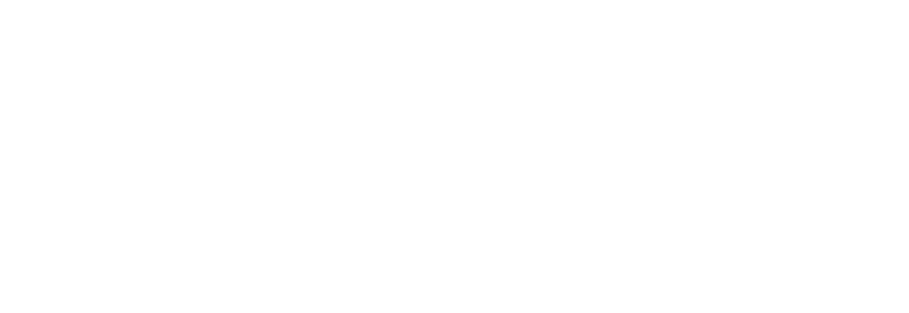
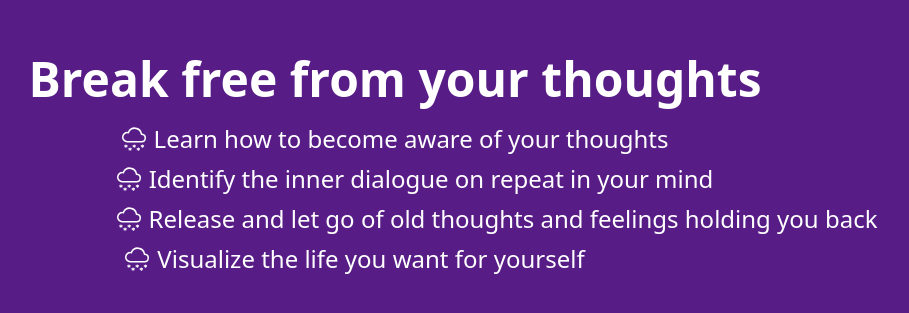
Before and after one commit to saurabh-3008/mind-seeds, a React (Vite) app: page /Secondpage in a window 1280 px wide. Before the commit this address had no page. Shown: the part 235-548 px from the top of the page, without its empty margins (245-1154 px from the left). Built offline with nearby package versions, Linux system fonts and the light colour scheme.

Commit message:
second page

```diff
--- a/package.json
+++ b/package.json
@@ -12,6 +12,7 @@
   "dependencies": {
     "react": "^18.3.1",
     "react-dom": "^18.3.1",
+    "react-icons": "^5.2.1",
     "react-router": "^6.26.0",
     "react-router-dom": "^6.26.0"
   },
--- a/src/App.jsx
+++ b/src/App.jsx
@@ -5,6 +5,7 @@
 import { Route, Routes } from 'react-router'
 import HomePage from './pages/HomePage/HomePage'
 import Page3rd from './pages/HomePage/Page3rd'
+import Secondpage from './pages/Secondpage'
 
 function App() {
   const [count, setCount] = useState(0)
@@ -13,7 +14,8 @@
     <>
      <Routes>
       {/* <Route path='/' element={<HomePage/>}/> */}
-      <Route path='/' element={<Page3rd/>}/>
+      {/* <Route path='/' element={<Page3rd/>}/> */}
+      <Route path='/Secondpage' element={<Secondpage/>}/>
      </Routes>
     </>
   )
--- /dev/null
+++ b/src/pages/Secondpage.jsx
@@ -0,0 +1,43 @@
+import React from 'react'
+import { BsCloudSnow } from "react-icons/bs";
+
+function Secondpage() {
+  return (
+    <div className='w-[100vw] h-[100vh] bg-purple-900 text-white flex justify-center items-center'>
+        {/* <div className='bg-purple-900 text-white'> */}
+            <div className='flex flex-col justify-center items-center gap-5'>
+
+                <div>
+                <p className='text-5xl  font-extrabold p-2 sm:p-0'>Break free from your thoughts</p>
+                </div>
+
+                <div className='flex flex-col justify-center items-center gap-2 p-2 sm:p-0'>
+
+                <div className='flex items-center text-2xl justify-center gap-2 '>
+                <p className='mb-5 sm:mb-0'><BsCloudSnow /></p>
+                <p className='text-2xl'> Learn how to become aware of your thoughts</p>
+                </div>
+
+                <div className='flex items-center text-2xl justify-center gap-2 ml-0 sm:ml-10 lg:ml-10 '>
+                <p className='mb-12 sm:mb-0'><BsCloudSnow /></p>
+                <p className='text-2xl'>Identify the inner dialogue on repeat in your mind</p>
+                </div>
+
+                <div className='flex items-center text-2xl justify-center gap-2 ml-0 sm:ml-[85px] lg:ml-[204px]'>
+                <p className='mb-14 sm:mb-0'><BsCloudSnow /></p>
+                <p className='text-2xl sm:text-xl lg:text-2xl'>Release and let go of old thoughts and feelings holding you back</p>
+                </div>
+
+                <div className='flex items-center text-2xl justify-center mr-0 sm:mr-[85px] lg:mr-20 gap-2'>
+                <p className='mb-5 sm:mb-0'><BsCloudSnow /></p>
+                <p className='text-2xl'>Visualize the life you want for yourself</p>
+                </div>
+
+                </div>
+            </div>
+        {/* </div> */}
+    </div>
+  )
+}
+
+export default Secondpage
```
Also changed, not shown: 1 other file (tests, documents, lock files or other folders).
